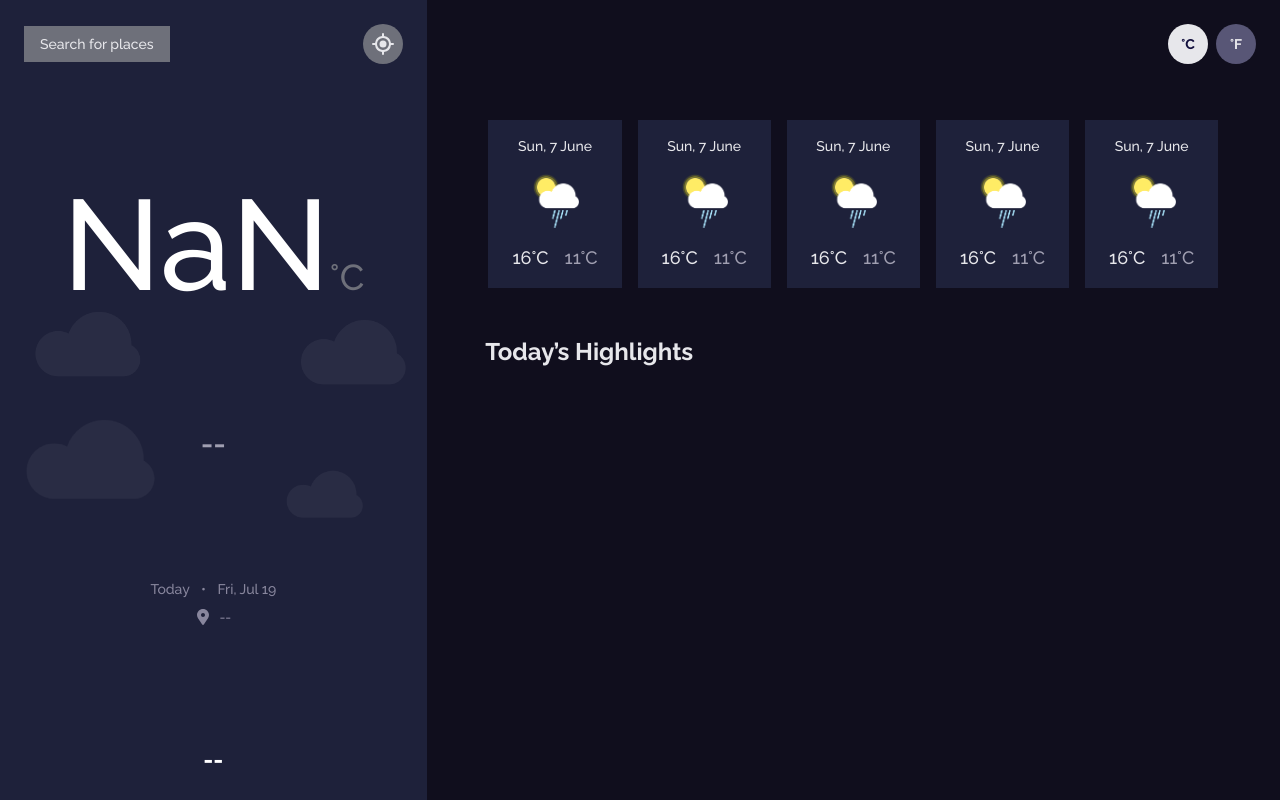
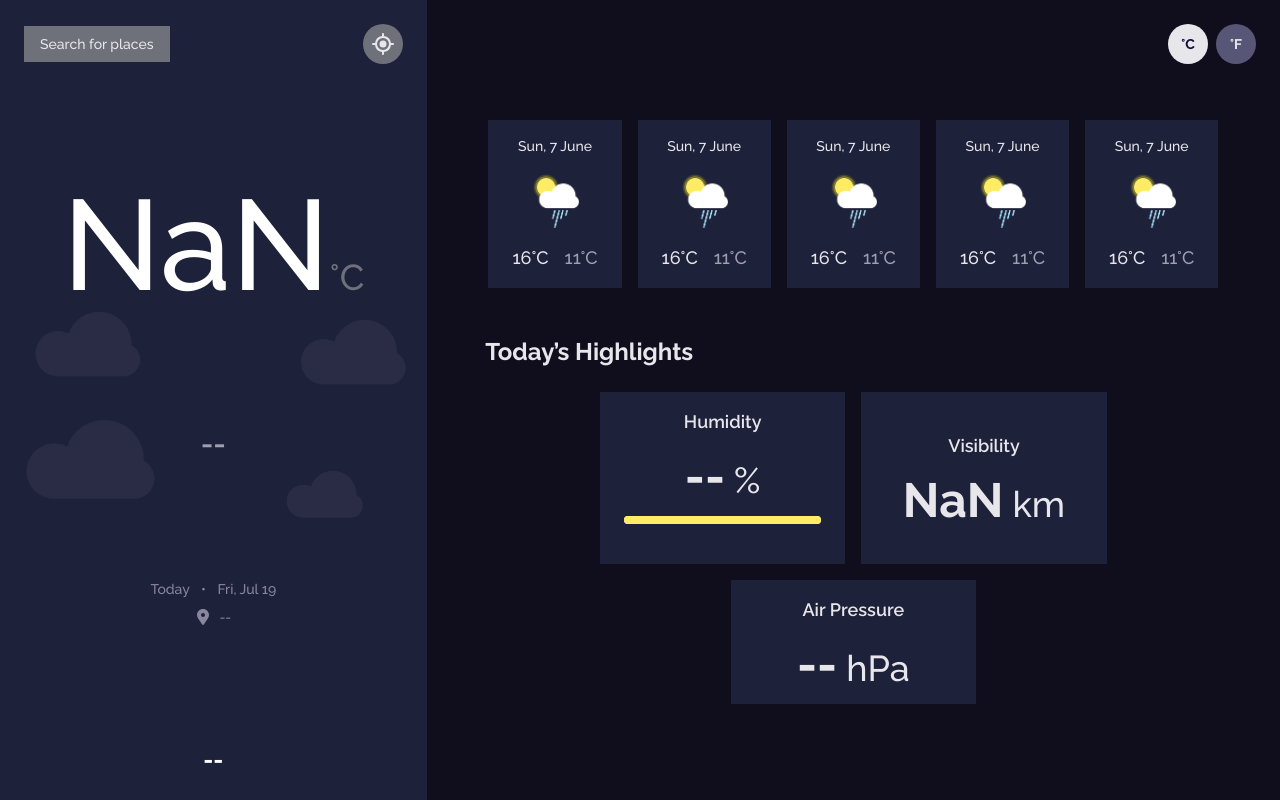
Before and after one commit to oiibar/CloudCast, a React (Vite) app: page / in a window 1280 px wide. Built offline with nearby package versions, Linux system fonts and the light colour scheme; no server answers.

Commit message:
today details

```diff
--- a/src/App.jsx
+++ b/src/App.jsx
@@ -1,21 +1,37 @@
-// src/App.jsx
-import React from "react";
+import React, { useContext, useEffect, useState } from "react";
+import { unitContext } from "./AppContext";
+import { getWeatherByCity } from "./API/weatherAPI";
 import Main from "./components/Main/Main";
 import Forecast from "./components/Forecast/Forecast";
 import TodayDetails from "./components/TodayDetails/TodayDetails";
 import { AppProvider } from "./AppContext";
 
 const App = () => {
+  const { unit } = useContext(unitContext); // This will be `undefined` if not wrapped by `AppProvider`
+  const [weatherData, setWeatherData] = useState(null);
+  const city = "Astana"; // Replace with the default city name you want to fetch
+
+  useEffect(() => {
+    const fetchWeather = async () => {
+      try {
+        const data = await getWeatherByCity(city, unit);
+        setWeatherData(data);
+      } catch (error) {
+        console.error("Error fetching weather data", error);
+      }
+    };
+
+    fetchWeather();
+  }, [unit]);
+
   return (
-    <AppProvider>
-      <div className="flex flex-col lg:flex-row">
-        <Main />
-        <div className="flex flex-col flex-grow lg:w-2/3 text-[#E7E7EB]">
-          <Forecast />
-          <TodayDetails />
-        </div>
+    <div className="flex flex-col lg:flex-row">
+      <Main weatherData={weatherData} unit={unit} />
+      <div className="flex flex-col flex-grow lg:w-2/3 text-[#E7E7EB]">
+        <Forecast />
+        <TodayDetails weatherData={weatherData} unit={unit} />
       </div>
-    </AppProvider>
+    </div>
   );
 };
 
--- a/src/AppContext.jsx
+++ b/src/AppContext.jsx
@@ -1,12 +1,9 @@
-// AppContext.js
 import React, { createContext, useState } from "react";
 
-// Create a context
 export const unitContext = createContext();
 
-// Create a provider component
 export const AppProvider = ({ children }) => {
-  const [unit, setUnit] = useState("metric");
+  const [unit, setUnit] = useState("metric"); // Default unit
 
   return (
     <unitContext.Provider value={{ unit, setUnit }}>
--- a/src/components/Main/Main.jsx
+++ b/src/components/Main/Main.jsx
@@ -6,24 +6,7 @@ import marker from "../../assets/marker.svg";
 import aim from "../../assets/aim.svg";
 import bg from "../../assets/Cloud-background.png";
 
-const Main = () => {
-  const { unit } = useContext(unitContext);
-  const [weatherData, setWeatherData] = useState(null);
-  const city = "Astana"; // Replace with the default city name you want to fetch
-
-  useEffect(() => {
-    const fetchWeather = async () => {
-      try {
-        const data = await getWeatherByCity(city, unit);
-        setWeatherData(data);
-      } catch (error) {
-        console.error("Error fetching weather data", error);
-      }
-    };
-
-    fetchWeather();
-  }, [unit]);
-
+const Main = ({ weatherData = null, unit = "metric" }) => {
   const temperature = weatherData ? weatherData.main.temp : "--";
   const weatherDescription = weatherData
     ? weatherData.weather[0].description
--- a/src/components/TodayDetails/Details/Humidity.jsx
+++ b/src/components/TodayDetails/Details/Humidity.jsx
@@ -7,6 +7,12 @@ const Humidity = ({ humidity }) => {
       <p className="text-4xl">
         <span className="text-5xl font-bold">{humidity}</span> %
       </p>
+      <div className="mb-6 h-2 rounded-lg w-full bg-[#E7E7EB] dark:bg-neutral-600">
+        <div
+          className="h-2 rounded-lg bg-[#FFEC65]"
+          style={{ width: `${humidity}%` }}
+        ></div>
+      </div>
     </div>
   );
 };
--- a/src/components/TodayDetails/TodayDetails.jsx
+++ b/src/components/TodayDetails/TodayDetails.jsx
@@ -1,22 +1,24 @@
-// src/components/TodayDetails/TodayDetails.jsx
 import React from "react";
 import Wind from "./Details/Wind";
 import Humidity from "./Details/Humidity";
 import Visibility from "./Details/Visibility";
 import Pressure from "./Details/Pressure";
 
-const TodayDetails = ({ weatherData, unit }) => {
-  console.log("Weather Data:", weatherData);
-  console.log("Unit:", unit);
+const TodayDetails = ({ weatherData = null, unit = "metric" }) => {
+  console.log(weatherData);
+  const wind = weatherData ? weatherData.wind : { speed: "--", deg: "--" };
+  const humidity = weatherData ? weatherData.main.humidity : "--";
+  const visibility = weatherData ? weatherData.visibility : "--";
+  const pressure = weatherData ? weatherData.main.pressure : "--";
 
   return (
     <div className="container mx-auto px-4 py-6">
       <h1 className="font-bold text-2xl mb-6">Today’s Highlights</h1>
       <div className="flex flex-wrap justify-center gap-4">
-        {/* <Wind windSpeed={windSpeed} unit={unit} />
+        {/* <Wind wind={wind} unit={unit} /> */}
         <Humidity humidity={humidity} />
         <Visibility visibility={visibility} unit={unit} />
-        <Pressure pressure={pressure} /> */}
+        <Pressure pressure={pressure} />
       </div>
     </div>
   );
--- a/src/main.jsx
+++ b/src/main.jsx
@@ -2,9 +2,10 @@ import React from "react";
 import ReactDOM from "react-dom/client";
 import App from "./App.jsx";
 import "./assets/index.css";
+import { AppProvider } from "./AppContext";
 
 ReactDOM.createRoot(document.getElementById("root")).render(
-  <React.StrictMode>
+  <AppProvider>
     <App />
-  </React.StrictMode>
+  </AppProvider>
 );
```
